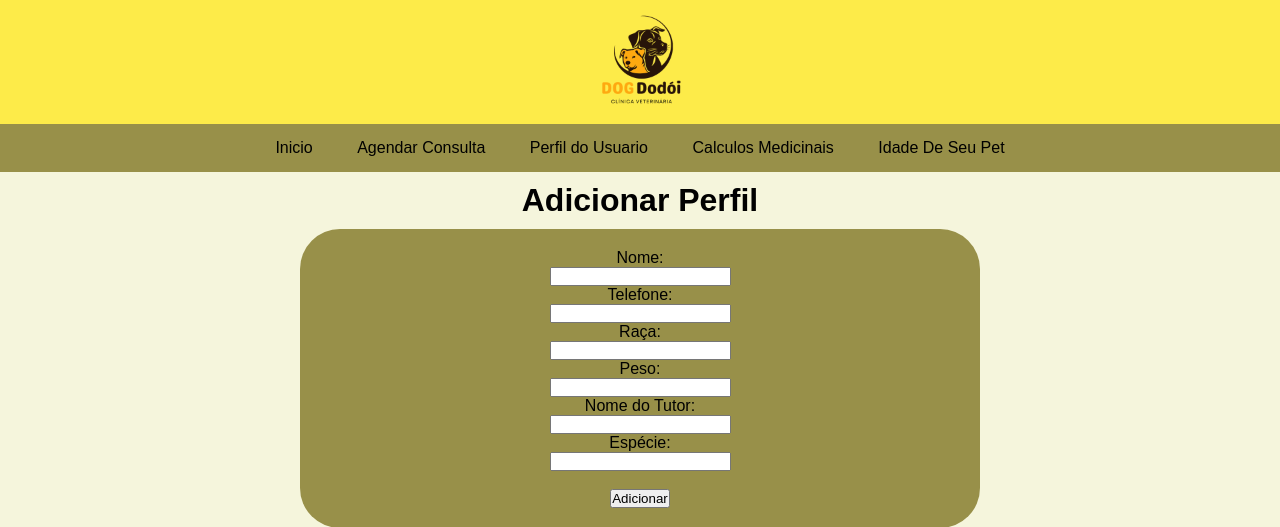
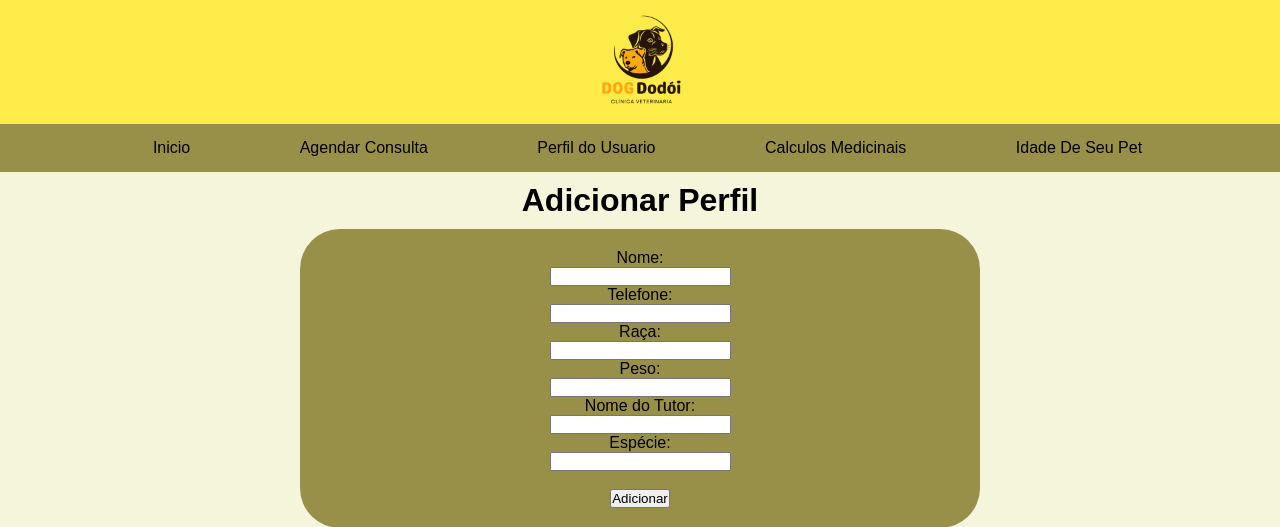
Before and after one commit to pikaroto69/Site-vet-consultas, a Flask app: page /adicionar_paciente in a window 1280 px wide. Shown: the top 527 px of the page. Run offline with Flask 3, Linux system fonts and the light colour scheme.

Commit message:
final
mudaançça de alguns formatos e cores

```diff
--- a/static/stilos.css
+++ b/static/stilos.css
@@ -21,10 +21,12 @@ body {
 
 .botcabecalho {
     background-color: #989049;
-    color: black;
+    color:black;
     padding: 10px;
+    padding-left: 50px;
+    padding-right: 35px;
     margin: 10px;
-    font-family: Arial, Helvetica, sans-serif;
+    font-family:Arial, Helvetica, sans-serif;
 }
 
 .botcabecalho:hover {
```
